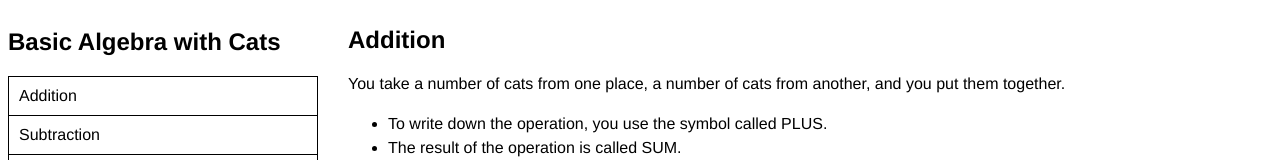
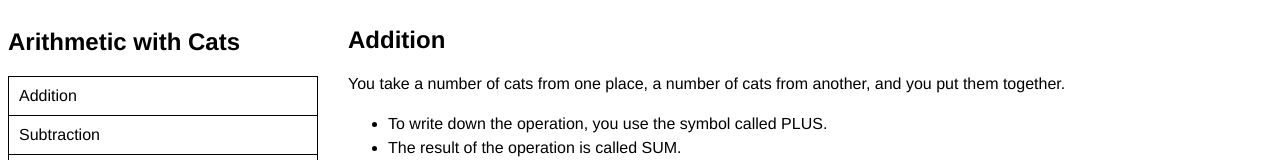
Before and after one commit to hubertbry/arithmetic-with-cats, a plain HTML site: page index.html in a window 1280 px wide. Shown: the top 160 px of the page. Drawn offline with Linux system fonts and the light colour scheme; a script that the page names is missing.

Commit message:
change algebra to arithmetic

```diff
--- a/index.html
+++ b/index.html
@@ -20,7 +20,7 @@ For now, the test suite only works in Chrome! Please read the README below in th
 
 -->
 <nav id="navbar">
-  <header><h1>Basic Algebra with Cats</h1></header>
+  <header><h1>Arithmetic with Cats</h1></header>
   <a href="#addition" class="nav-link">Addition</a>
   <a href="#subtraction" class="nav-link">Subtraction</a>
   <a href="#multiplication" class="nav-link">Multiplication</a>
```
